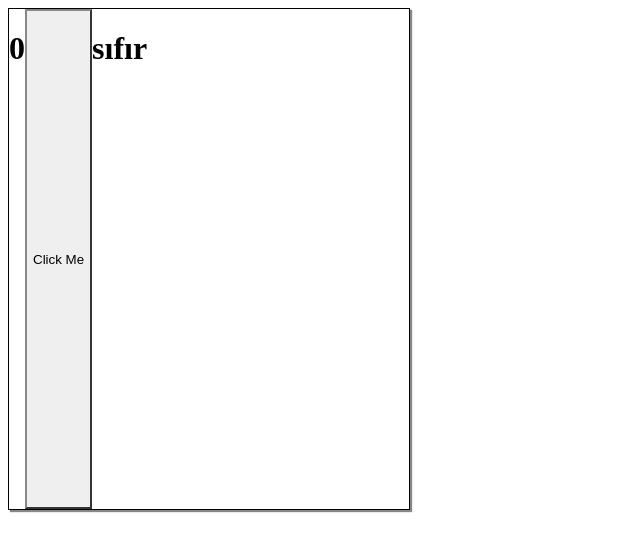
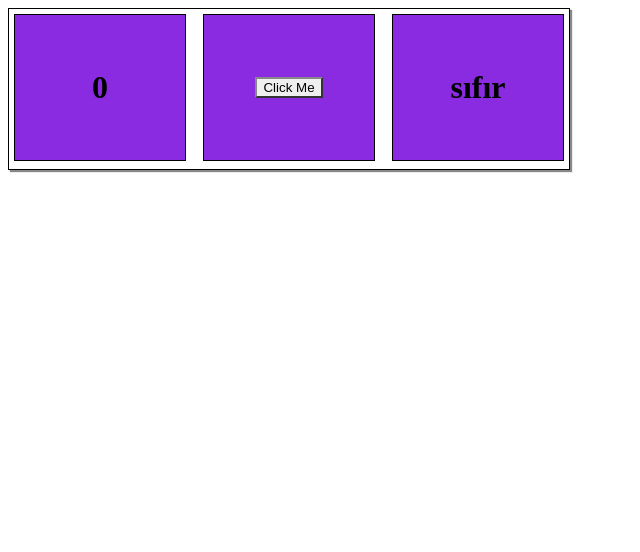
Before and after one commit to tylerfurgalack/Button-App, a React (Create React App) app: page / in a window 1280 px wide. Shown: the top 552 px of the page, without its empty margins (0-640 px from the left). Built offline with nearby package versions, Linux system fonts and the light colour scheme.

Commit message:
CSS edits like item containers using flex

```diff
--- a/src/components/button.css
+++ b/src/components/button.css
@@ -1,13 +1,35 @@
 .container {
-width: 400px;
-height: 500px;
+padding: 5px;
+width: 550px;
+height: 150px;
 border: 1px solid black;
 box-shadow: 2px 2px 1px #888888;
 display: flex;
+justify-content: space-between;
 }
-
+.wordCountContainer{
+  width: 170px;
+  height: 145px;
+  border: 1px solid black;
+  display: flex;
+  align-items: center;
+  justify-content: center;
+  background-color: blueviolet;
+}
+.buttonContainer{
+  width: 170px;
+  height: 145px;
+  border: 1px solid black;
+  display: flex;
+  align-items: center;
+  justify-content: center;
+  background-color: blueviolet;
+}
 .button {
   border-color:  #888888;
   border-style: outset;
+  display: block;
+  margin-left: auto;
+  margin-right: auto;
 
 }
--- a/src/components/button.js
+++ b/src/components/button.js
@@ -6,13 +6,19 @@ const Button = () => {
   const [count, setCount] = useState(0);
   return (
     <div className="container">
+      <div className="wordCountContainer">
       <h1>{count}</h1>
-      <button className="button" onClick={() => setCount(count + 1)}>
-        Click Me
-      </button>
+      </div>
+      <div className="buttonContainer" >
+        <button className="button" onClick={() => setCount(count + 1)}>
+          Click Me
+        </button>
+      </div>
+      <div className="wordCountContainer">
       <h1>
-        <WordCounter count={count}/>
+        <WordCounter count={count} />
       </h1>
+      </div>
     </div>
   );
 };
--- a/src/components/wordCounter.js
+++ b/src/components/wordCounter.js
@@ -1,3 +1,5 @@
+import "./button.css";
+
 function WordCounter(props) {
   let text = "sıfır";
   const numArry = [
```
Also changed, not shown: src/components/wordCounter.css (deleted).
